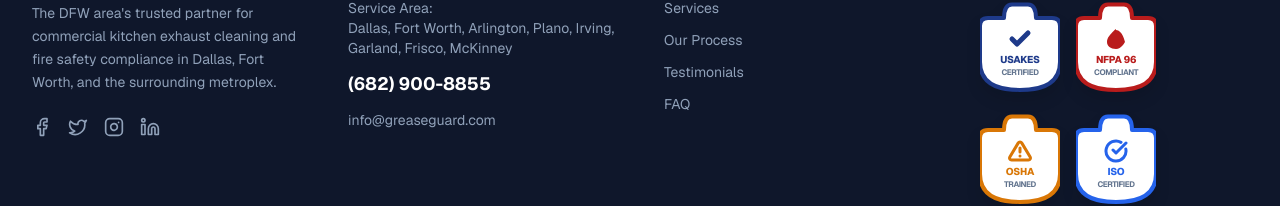
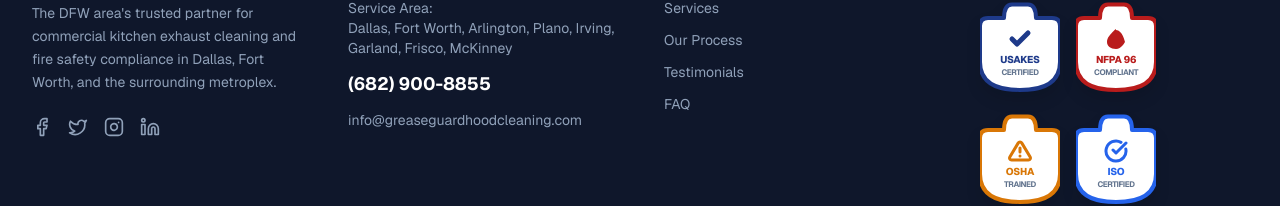
Before and after one commit to hassanma1016/GreaseGuardLanding, a Next.js app: page / in a window 1280 px wide. Shown: the part 7009-7215 px from the top of the page. Built offline with nearby package versions, Linux system fonts and the light colour scheme.

Commit message:
Update contact email to info@greaseguardhoodcleaning.com

```diff
--- a/src/components/Footer.tsx
+++ b/src/components/Footer.tsx
@@ -64,7 +64,7 @@ const Footer = () => {
                         <ul className="space-y-3 text-slate-400 text-sm">
                             <li>Service Area:<br />Dallas, Fort Worth, Arlington, Plano, Irving, Garland, Frisco, McKinney</li>
                             <li><a href="tel:682-900-8855" className="hover:text-green-400 text-lg font-bold text-white">(682) 900-8855</a></li>
-                            <li><a href="mailto:info@greaseguard.com" className="hover:text-green-400">info@greaseguard.com</a></li>
+                            <li><a href="mailto:info@greaseguardhoodcleaning.com" className="hover:text-green-400">info@greaseguardhoodcleaning.com</a></li>
                         </ul>
                     </div>
 
```
